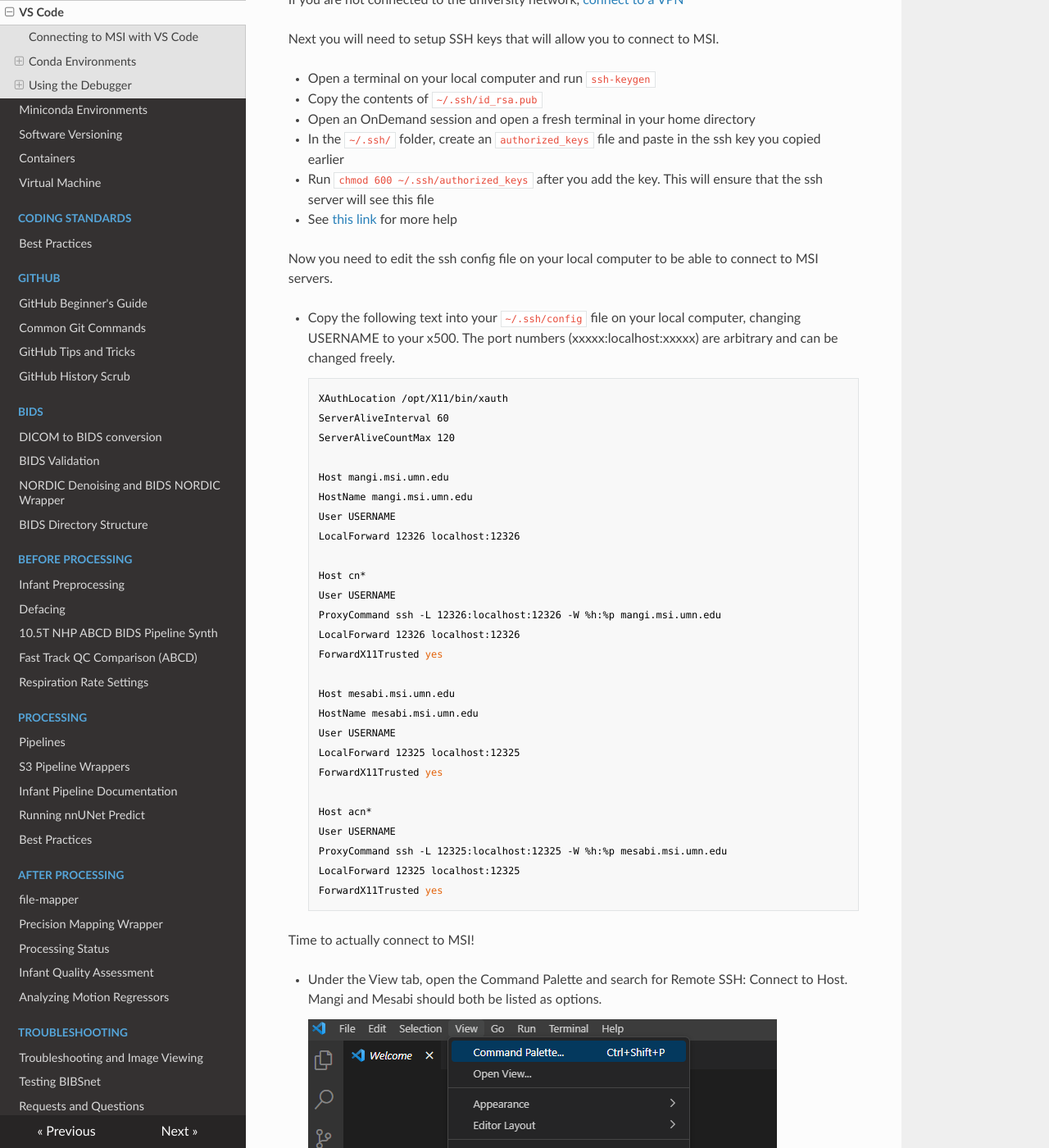
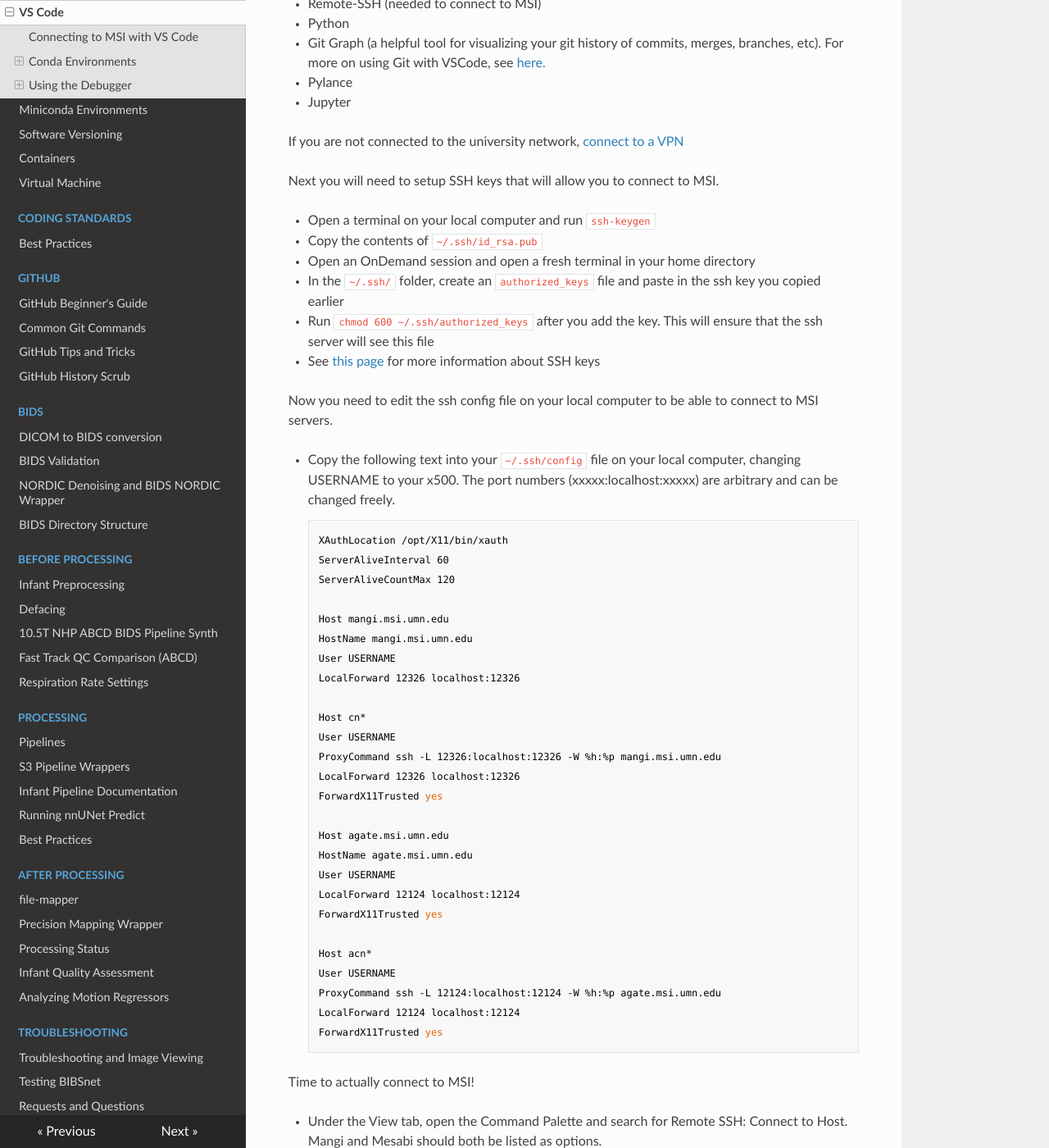
Before and after one commit to DCAN-Labs/cdni-brain, an MkDocs documentation site: the page built from docs/vscode.md, in a window 1280 px wide and 1400 px high, scrolled down 636 px. Shown: the whole window at 82% size. Built offline with MkDocs 1.6.1, drawn with Linux system fonts in a browser that asks for light colours; nearby versions of some CDN libraries; some of the changed text lies outside the part shown.

Commit message:
add notice about msi issue

```diff
--- a/docs/vscode.md
+++ b/docs/vscode.md
@@ -1,6 +1,14 @@
 # Using VS Code
 
 VS Code is a free code editor that is optimized for building and debugging code. Its debugging console can be a helpful tool for refining and changing old scripts or developing new ones. VS Code also has the ability to ssh into an MSI terminal, making it incredibly easy for you to work on scripts on MSI. This page will document how to connect to MSI, how to use the debug console, and other important information to allow you to work with scripts.
+
+<div class="admonition attention">
+    <p class="first admonition-title">Attention</p>
+    <p class="last">
+        VSCode version 1.87 introduced an issue with connecting to MSI. To solve this while the problem is being fixed, revert your VS Code version to 1.86. You might also need to revert the version of Remote-SSH to be able to connect. VSCode will display a warning about connecting to an outdated OS, click Allow.
+    </p>
+</div>
+
 
 ## Connecting to MSI with VS Code
 
@@ -10,15 +18,15 @@ There are several recommended extensions to download through the Extensions Mark
 
 - Remote-SSH (needed to connect to MSI)
 
+- Python
+
 - Git Graph (a helpful tool for visualizing your git history of commits, merges, branches, etc). For more on using Git with VSCode, see [here.](github-tips.md)
-
-- Python
 
 - Pylance
 
 - Jupyter
 
-If you are not connected to the university network, [connect to a VPN](https://it.umn.edu/services-technologies/virtual-private-network-vpn)
+If you are not connected to the university network, [connect to a VPN](msi-login.md#connecting-to-the-umn-vpn)
 
 Next you will need to setup SSH keys that will allow you to connect to MSI.
 
@@ -32,7 +40,7 @@ Next you will need to setup SSH keys that will allow you to connect to MSI.
 
 - Run `chmod 600 ~/.ssh/authorized_keys` after you add the key. This will ensure that the ssh server will see this file
 
-- See [this link](https://www.msi.umn.edu/support/faq/how-do-i-setup-ssh-keys) for more help
+- See [this page](msi-login.md#gaining-access) for more information about SSH keys
 
 Now you need to edit the ssh config file on your local computer to be able to connect to MSI servers.
 
@@ -53,16 +61,16 @@ Now you need to edit the ssh config file on your local computer to be able to co
         LocalForward 12326 localhost:12326
         ForwardX11Trusted yes
 
-        Host mesabi.msi.umn.edu
-        HostName mesabi.msi.umn.edu
+        Host agate.msi.umn.edu
+        HostName agate.msi.umn.edu
         User USERNAME
-        LocalForward 12325 localhost:12325
+        LocalForward 12124 localhost:12124
         ForwardX11Trusted yes
 
         Host acn*
         User USERNAME
-        ProxyCommand ssh -L 12325:localhost:12325 -W %h:%p mesabi.msi.umn.edu
-        LocalForward 12325 localhost:12325
+        ProxyCommand ssh -L 12124:localhost:12124 -W %h:%p agate.msi.umn.edu
+        LocalForward 12124 localhost:12124
         ForwardX11Trusted yes
 
 Time to actually connect to MSI!
```
